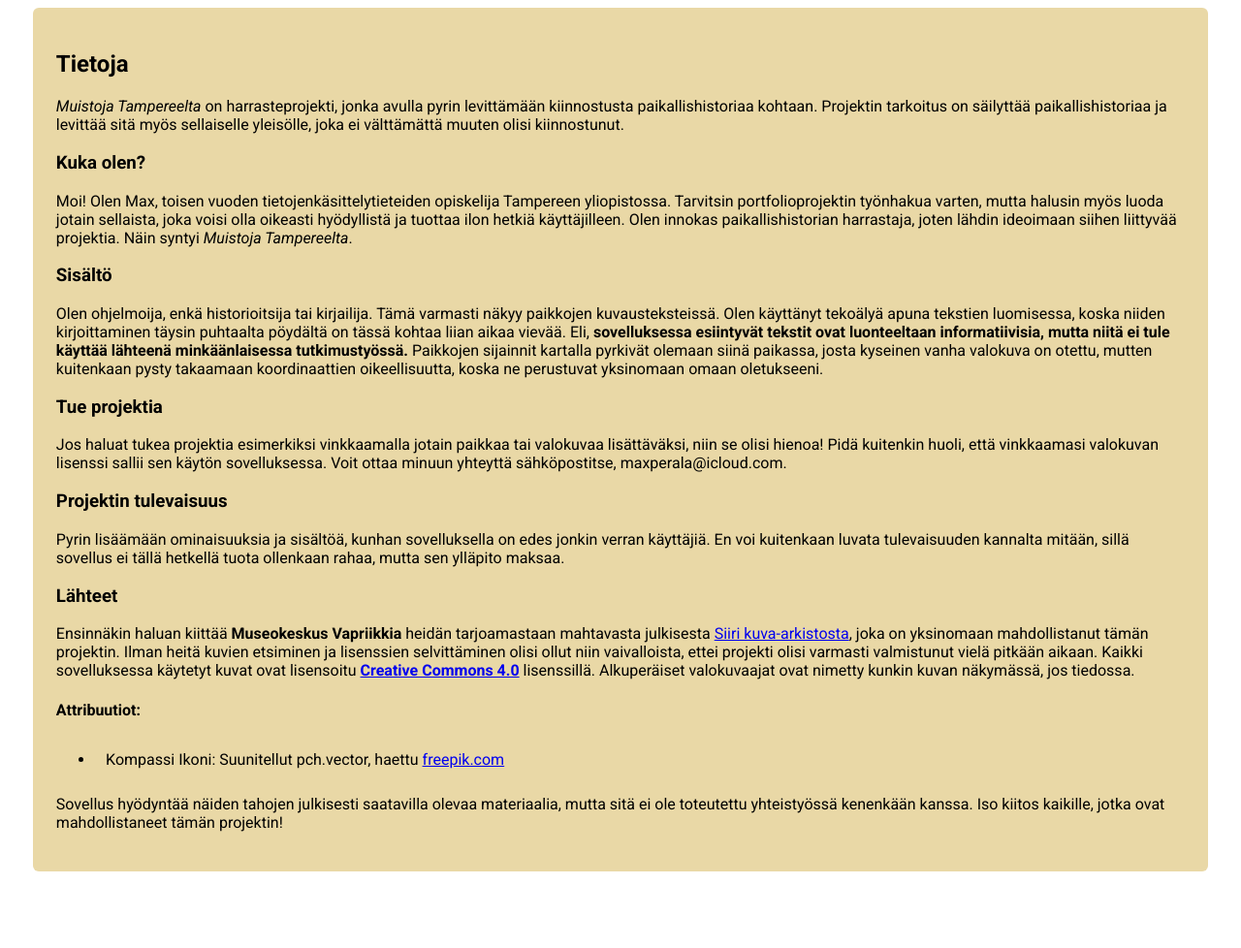
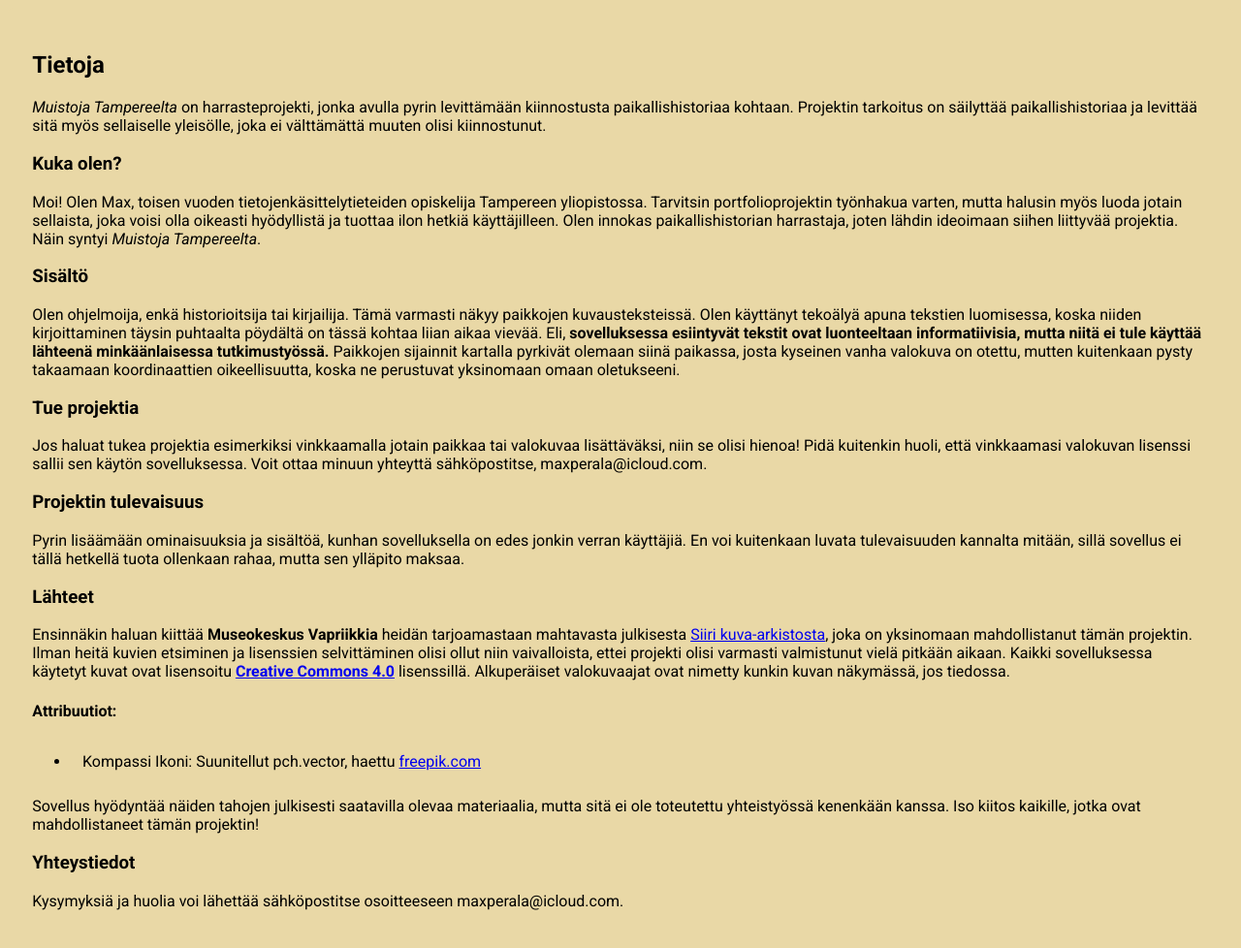
Before and after one commit to maxperala/MFT-Back, a website: page public/documents/info_fi.html in a window 1280 px wide. Shown: the whole page at 97% size. Before the commit the page ends 907 px from the top, so only its background shows below. Drawn offline with Linux system fonts and the light colour scheme.

```diff
--- a/public/documents/info_fi.html
+++ b/public/documents/info_fi.html
@@ -9,7 +9,7 @@
     <link href="https://fonts.googleapis.com/css2?family=Roboto:ital,wght@0,100..900;1,100..900&display=swap" rel="stylesheet">
     <link href="styles.css" rel="stylesheet" type="text/css">
 </head>
-<body>
+<body id="info-body">
     <div id="info-background">
         <h2>Tietoja</h2>
         <p><i>Muistoja Tampereelta</i> on harrasteprojekti, jonka avulla pyrin levittämään kiinnostusta paikallishistoriaa kohtaan.
@@ -48,6 +48,8 @@
             </ul>
             <p>Sovellus hyödyntää näiden tahojen julkisesti saatavilla olevaa materiaalia, mutta sitä ei ole toteutettu yhteistyössä kenenkään kanssa.
                 Iso kiitos kaikille, jotka ovat mahdollistaneet tämän projektin!</p>
+        <h3>Yhteystiedot</h3>
+            <p>Kysymyksiä ja huolia voi lähettää sähköpostitse osoitteeseen maxperala@icloud.com.</p>
     </div>
 </body>
 </html>
--- a/public/documents/styles.css
+++ b/public/documents/styles.css
@@ -1,13 +1,19 @@
-body {
+#privacy-body {
     font-family: "Roboto";
     padding-left: 2%;
     padding-right: 2%;
 }
+
+#info-body {
+    background-color: #E9D8A6;
+}
+
 li {
     padding: 1%;
 }
 
 #info-background {
+    font-family: "Roboto";
     background-color: #E9D8A6;
     border-radius: 6px;
     padding: 2%;
```
Also changed, not shown: public/documents/info_en.html (+3 -1 lines), public/documents/privacy_policy_en.html (+2 -1 lines), public/documents/privacy_policy_fi.html (+1 -1 lines).
